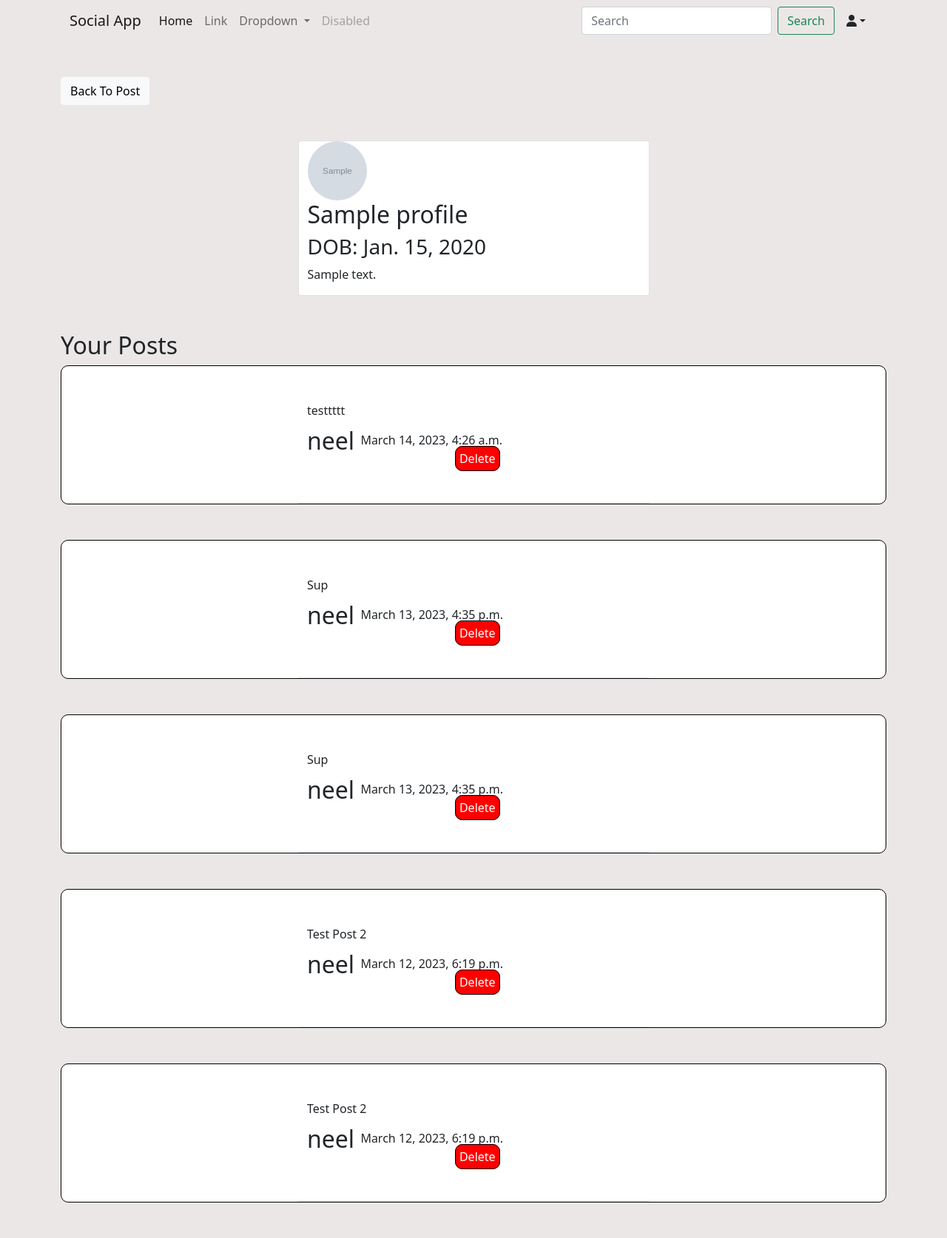
After one commit to Abheelash-Mishra/Social_Media_App, a Django app: page /main/profile/1 in a window 1280 px wide. The commit adds this page. Shown: the whole page at 74% size. Run offline with Django 4.2, Linux system fonts and the light colour scheme; data comes from the database, SQL or seed files in the repository; tables that the repository leaves empty hold one stand-in row (values such as "Sample post"); grey boxes marked "Sample" are stand-in pictures; some libraries are stand-ins or nearby versions.

Commit message:
Worked and completed on the profile functionality

```diff
--- a/Social_Media_App/settings.py
+++ b/Social_Media_App/settings.py
@@ -144,6 +144,8 @@ USE_TZ = True
 # https://docs.djangoproject.com/en/4.1/howto/static-files/
 
 STATIC_URL = 'static/'
+MEDIA_ROOT = BASE_DIR / "media"
+MEDIA_URL = "/media/"
 
 # Default primary key field type
 # https://docs.djangoproject.com/en/4.1/ref/settings/#default-auto-field
--- a/Social_Media_App/urls.py
+++ b/Social_Media_App/urls.py
@@ -15,6 +15,8 @@ Including another URLconf
 """
 from django.contrib import admin
 from django.urls import path, include
+from django.conf import settings
+from django.conf.urls.static import static
 
 urlpatterns = [
     path('admin/', admin.site.urls),
@@ -22,3 +24,6 @@ urlpatterns = [
     path("accounts/", include('allauth.urls')),
     path("main/", include("mainApp.urls")),
 ]
+
+if settings.DEBUG:
+    urlpatterns += static(settings.MEDIA_URL, document_root = settings.MEDIA_ROOT)
--- a/landingPage/templates/navbar.html
+++ b/landingPage/templates/navbar.html
@@ -21,12 +21,16 @@
                             Dropdown
                         </a>
                         <ul class="dropdown-menu" aria-labelledby="navbarDropdown">
-                            <li><a class="dropdown-item" href="#">Action</a></li>
-                            <li><a class="dropdown-item" href="#">Another action</a></li>
+                            <li><a class="dropdown-item" href="#">Never</a></li>
+                            <li><a class="dropdown-item" href="#">Gonna</a></li>
+                            <li><a class="dropdown-item" href="#">Give</a></li>
+                            <li><a class="dropdown-item" href="#">You</a></li>
+                            <li><a class="dropdown-item" href="#">Up</a></li>
+
                             <li>
                                 <hr class="dropdown-divider">
                             </li>
-                            <li><a class="dropdown-item" href="#">Something else here</a></li>
+                            <li><a class="dropdown-item" href="#">Rick Roll Time</a></li>
                         </ul>
                     </li>
                     <li class="nav-item">
@@ -42,7 +46,7 @@
                         <a class="nav-link dropdown-toggle text-dark" data-bs-toggle="dropdown" role="button"
                            aria-expanded="false"><i class="fas fa-user"></i></a>
                         <ul class="dropdown-menu">
-                            <li><a href="{% url "content_list" %}" class="dropdown-item">Profile</a></li>
+                            <li><a href="{% url "profile" user.id %}" class="dropdown-item">Profile</a></li>
                             <li><a href="#" class="dropdown-item">Settings</a></li>
                             <li><a href="{% url "account_logout" %}" class="dropdown-item">Sign Out</a></li>
                         </ul>
--- a/mainApp/admin.py
+++ b/mainApp/admin.py
@@ -1,5 +1,6 @@
 from django.contrib import admin
-from .models import Post
+from .models import Post,Profile
 
 # Register your models here.
 admin.site.register(Post)
+admin.site.register(Profile)
--- a/mainApp/models.py
+++ b/mainApp/models.py
@@ -1,6 +1,8 @@
 from django.db import models
 from django.utils import timezone
 from django.contrib.auth.models import User
+from django.db.models.signals import post_save
+from django.dispatch import receiver
 
 # Create your models here.
 class Post(models.Model):
@@ -13,3 +15,19 @@ class Comment(models.Model):
     comment_created = models.DateTimeField(default=timezone.now)
     author = models.ForeignKey(User, on_delete=models.CASCADE)
     post = models.ForeignKey("Post", on_delete=models.CASCADE)
+
+class Profile(models.Model):
+    user = models.OneToOneField(User, primary_key=True, verbose_name="user", related_name="profile", on_delete=models.CASCADE)
+    name = models.CharField(max_length=30, blank=True, null=True)
+    bio = models.TextField(blank= True, null=True)
+    birthday = models.DateField(blank= True, null=True)
+    picture = models.ImageField(upload_to="uploads/profile_pic", default="uploads/profile_pic/dafault_PP.png", blank=True)
+
+@receiver(post_save, sender = User)
+def create_profile(sender, instance, created, **kwargs):
+    if created:
+        Profile.objects.create(user=instance)
+
+@receiver(post_save, sender = User)
+def save_profile(sender, instance, **kwargs):
+    instance.profile.save()
--- /dev/null
+++ b/mainApp/templates/profile.html
@@ -0,0 +1,53 @@
+{% extends "base_layout.html" %}
+{% load crispy_forms_tags %}
+
+{% block content %}
+    <div class="container">
+        <div>
+            {#        <div style="border: solid 1px black; border-radius: 10px; width: 100%; background-color: white">#}
+            <div class="row mt-5">
+                <div class="col-md-5 col-sm-6">
+                    <a class="btn btn-light" href="{% url "content_list" %}">Back To Post</a>
+                </div>
+            </div>
+        </div>
+        <div class="row justify-content-center mt-5 mb-5">
+            <div class="card col-md-5 col-sm-15 border-bottom">
+                <img src="{{ profile.picture.url }}" width="80" height="80" class="rounded-circle" alt="Profile Pic"/>
+                {% if profile.name %}
+                    <h2>{{ profile.name }}</h2>
+                {% endif %}
+
+                {% if profile.birthday %}
+                    <h3>DOB: {{ profile.birthday }}</h3>
+                {% endif %}
+
+                {% if profile.bio %}
+                    <p>{{ profile.bio }}</p>
+                {% endif %}
+            </div>
+        </div>
+        <h2>Your Posts</h2>
+
+        {% for post in posts %}
+            <div class="mb-5"
+                 style="border: solid 1px black; border-radius: 10px; width: 100%; background-color: white">
+                <div class="row justify-content-center mt-5">
+                    <div class="col-md-5 col-sm-5 border-bottom pb-5">
+                        <p>{{ post.body }}</p>
+                        <div class="post_header">
+                            <h2 style="display: inline; vertical-align: top; line-height: 25px;">{{ post.author }} </h2>
+                            <p style="display: inline; vertical-align: top; ">{{ post.created }}</p>
+                            {% if user == post.author %}
+                                <a href="{% url 'delete_post' post.id %}"
+                                   style="text-decoration: none; margin-left: 200px; background-color: red; padding: 5px; color: white; border: solid 1px black; border-radius: 10px">Delete</a>
+                            {% endif %}
+
+                        </div>
+                    </div>
+                </div>
+            </div>
+
+        {% endfor %}
+    </div>
+{% endblock content %}
--- a/mainApp/urls.py
+++ b/mainApp/urls.py
@@ -1,9 +1,10 @@
 from django.urls import path
-from .views import SocialPosts,DeletePost
+from .views import SocialPosts, DeletePost, ProfileView
 
 urlpatterns = [
     path("", SocialPosts.as_view(), name="content_list"),
     # path('edit/<int:post_id>/', edit_post, name='edit_post'),
     path("post/delete/<int:pk>", DeletePost.as_view(), name="delete_post"),
+    path("profile/<int:pk>", ProfileView.as_view(), name="profile")
 
 ]
--- a/mainApp/views.py
+++ b/mainApp/views.py
@@ -1,7 +1,7 @@
 from django.shortcuts import render
 from django.urls import reverse_lazy
 from django.views import View
-from .models import Post, Comment
+from .models import Post, Comment, Profile
 from .forms import Post_Entry, Comment_Entry
 from django.shortcuts import redirect
 from django.views.generic import UpdateView, DeleteView
@@ -46,9 +46,9 @@ class SocialPosts(View):
 
         return render(request, "content_list.html", context)
 
-    def post(self, request, post_ID, *args, **kwargs):
+    def post(self, request, *args, **kwargs):
         content_posts = Post.objects.all().order_by("-created")
-        comment_posts = Post.objects.get(post_ID=post_ID)
+        comment_posts = Post.objects.all()
         form = Post_Entry(request.POST)
         comment_form = Comment_Entry(request.POST)
 
@@ -57,7 +57,7 @@ class SocialPosts(View):
             new_comment.author = request.user
             new_comment.post = comment_posts
 
-        comments = Comment.objects.filter(post=comment_posts).order_by("-created")
+        # comments = Comment.objects.filter(post=comment_posts).order_by("-created")
 
         if form.is_valid():
             new_post = form.save(commit=False)
@@ -67,7 +67,21 @@ class SocialPosts(View):
         context = {
             "content_list":content_posts,
             "form":form,
-            "comments":comments,
+            "comments":comment_posts,
         }
 
         return render(request, "content_list.html", context)
+
+class ProfileView(View):
+    def get(self, request, pk, *args, **kwargs):
+        profile = Profile.objects.get(pk=pk)
+        user = profile.user
+        posts = Post.objects.filter(author=user).order_by("-created")
+
+        context = {
+            "user": user,
+            "profile": profile,
+            "posts": posts
+        }
+
+        return render(request, "profile.html", context)
```
Also changed, not shown: media/uploads/profile_pic/default_PP.png (added).
